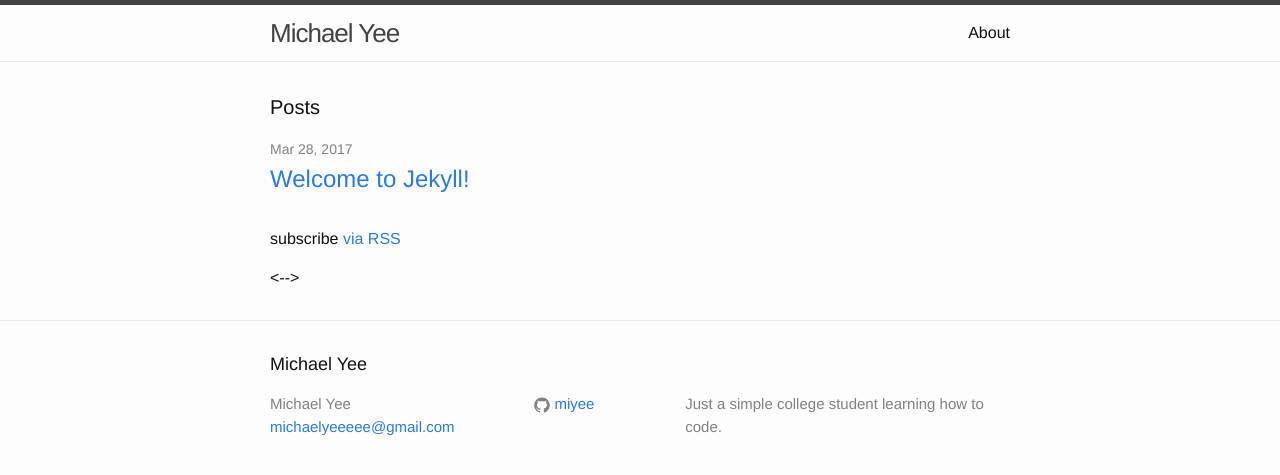
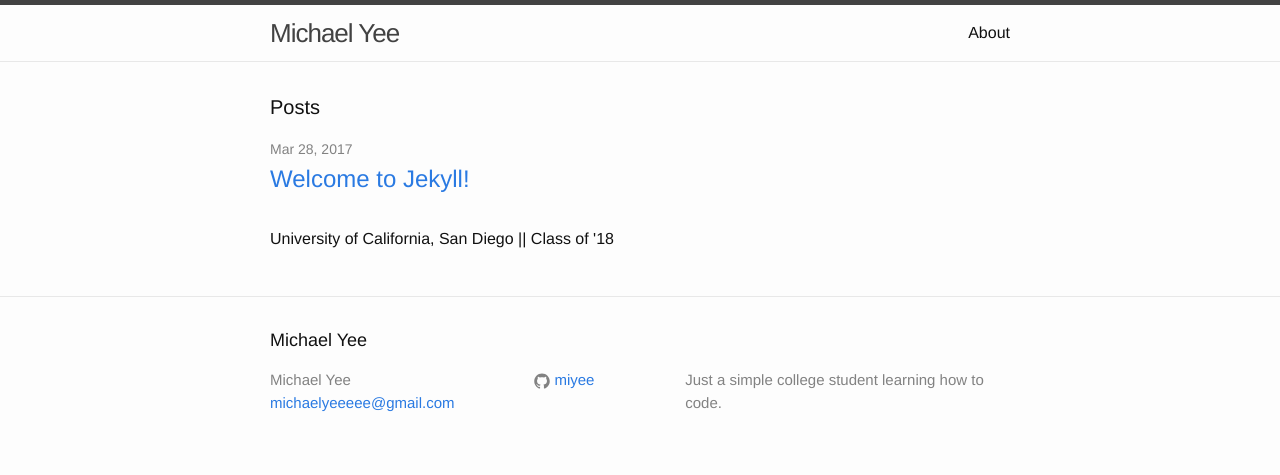
Before and after one commit to miyee/miyee.github.io, a Jekyll site: the page built from index.html, in a window 1280 px wide. Shown: the top 475 px of the page. Built offline with Jekyll 4.4.1, drawn with Linux system fonts in a browser that asks for light colours.

Commit message:
updated config again

```diff
--- a/index.html
+++ b/index.html
@@ -18,6 +18,6 @@ layout: default
     {% endfor %}
   </ul>
 
-  <!--><p class="rss-subscribe">subscribe <a href="{{ "/feed.xml" | prepend: site.baseurl }}">via RSS</a></p><-->
+  <p>University of California, San Diego || Class of '18</p>
 
 </div>
```
